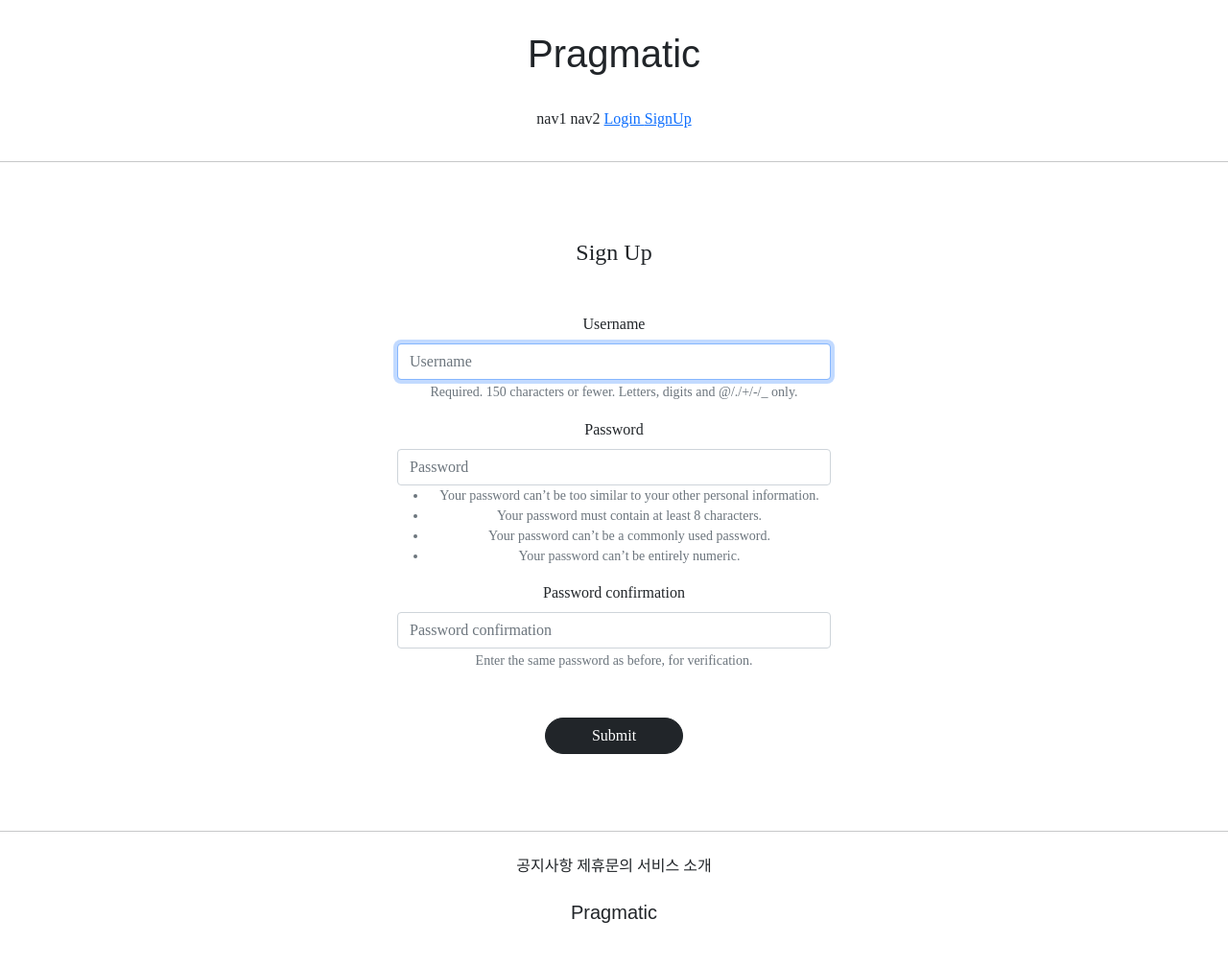
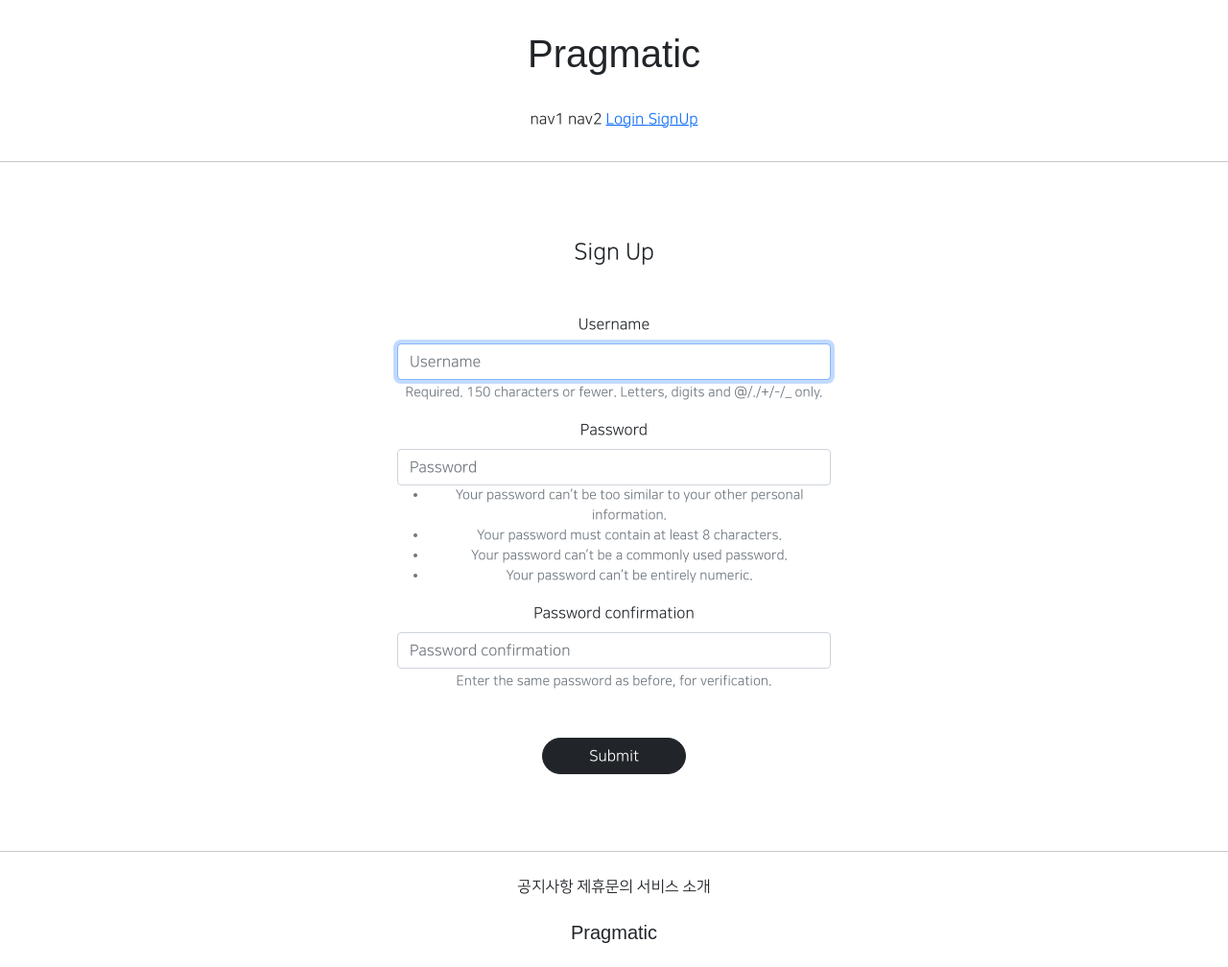
Before and after one commit to yeoni-ni/Web_Application, a Django app: page /accounts/create/ in a window 1280 px wide. Shown: the whole page at 96% size. Before the commit the page ends 962 px from the top, so only its background shows below. Run offline with Django 3.2, Linux system fonts and the light colour scheme; parts of the project's set-up code (start-up, migrations or seed data) failed here and were passed over; some libraries are stand-ins or nearby versions; some web fonts are replaced.

Commit message:
7/15 6class commit 3

```diff
--- a/templates/base.html
+++ b/templates/base.html
@@ -1,7 +1,7 @@
 <!DOCTYPE html>
 <html lang="en">
 {%  include 'head.html' %}
-<body style="font-family: 'NanumSqareR">
+<body style="font-family: 'NanumSquareR">
 
 {%  include 'header.html' %}
 <hr>
```
